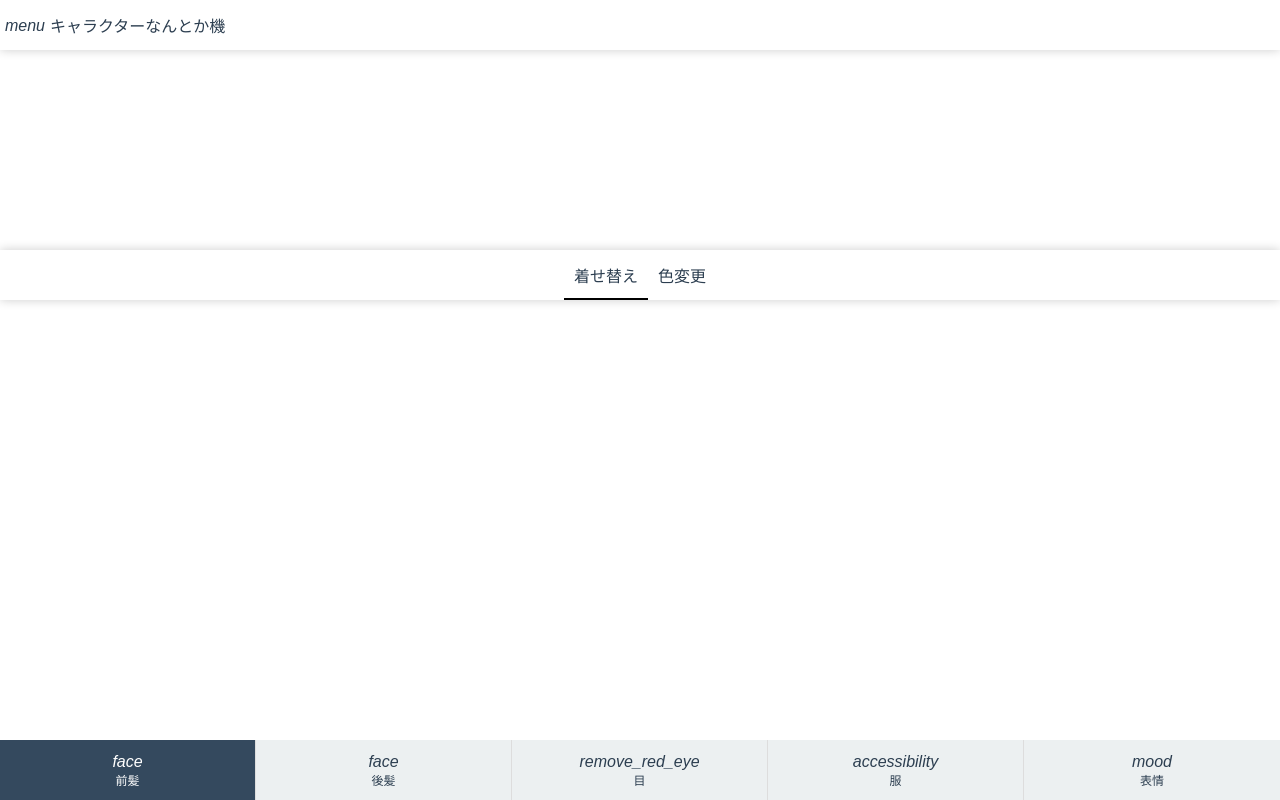
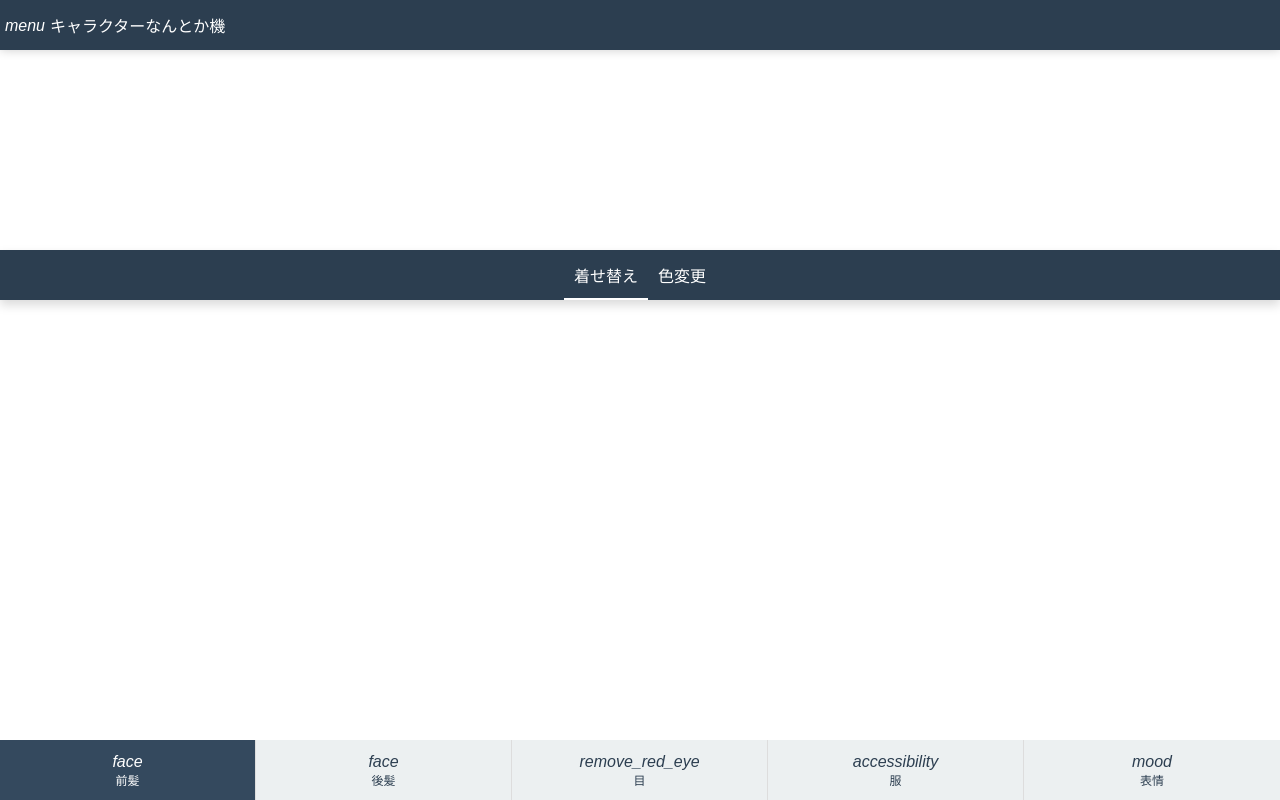
Before and after one commit to ryou/character_nantoka, a Vue app: page / in a window 1280 px wide. Built offline with nearby package versions, Linux system fonts and the light colour scheme; the HTML template or start-up script is replaced by a standard one.

Commit message:
デザイン修正

```diff
--- a/src/webpack/App.vue
+++ b/src/webpack/App.vue
@@ -173,7 +173,8 @@ export default {
 }
 
 .header {
-  background: #fff;
+  background: #2c3e50;
+  color: #fff;
   box-shadow: rgba(0, 0, 0, .2) 0 0 10px;
 
   display: table;
@@ -232,10 +233,13 @@ export default {
   list-style: none;
 
   height: 50px;
-  box-shadow: rgba(0, 0, 0, .2) 0 0 10px;
+  box-shadow: rgba(0, 0, 0, .15) 0 5px 10px;
 
   position: relative;
   z-index: 10;
+
+  background: #2c3e50;
+  color: #fff;
 }
 .parts-or-color > li {
   height: 100%;
@@ -252,7 +256,7 @@ export default {
   cursor: pointer;
 }
 .parts-or-color > li.is-active {
-  border-bottom-color: #000;
+  border-bottom-color: #fff;
 }
 
 .edit-wrapper {
```
